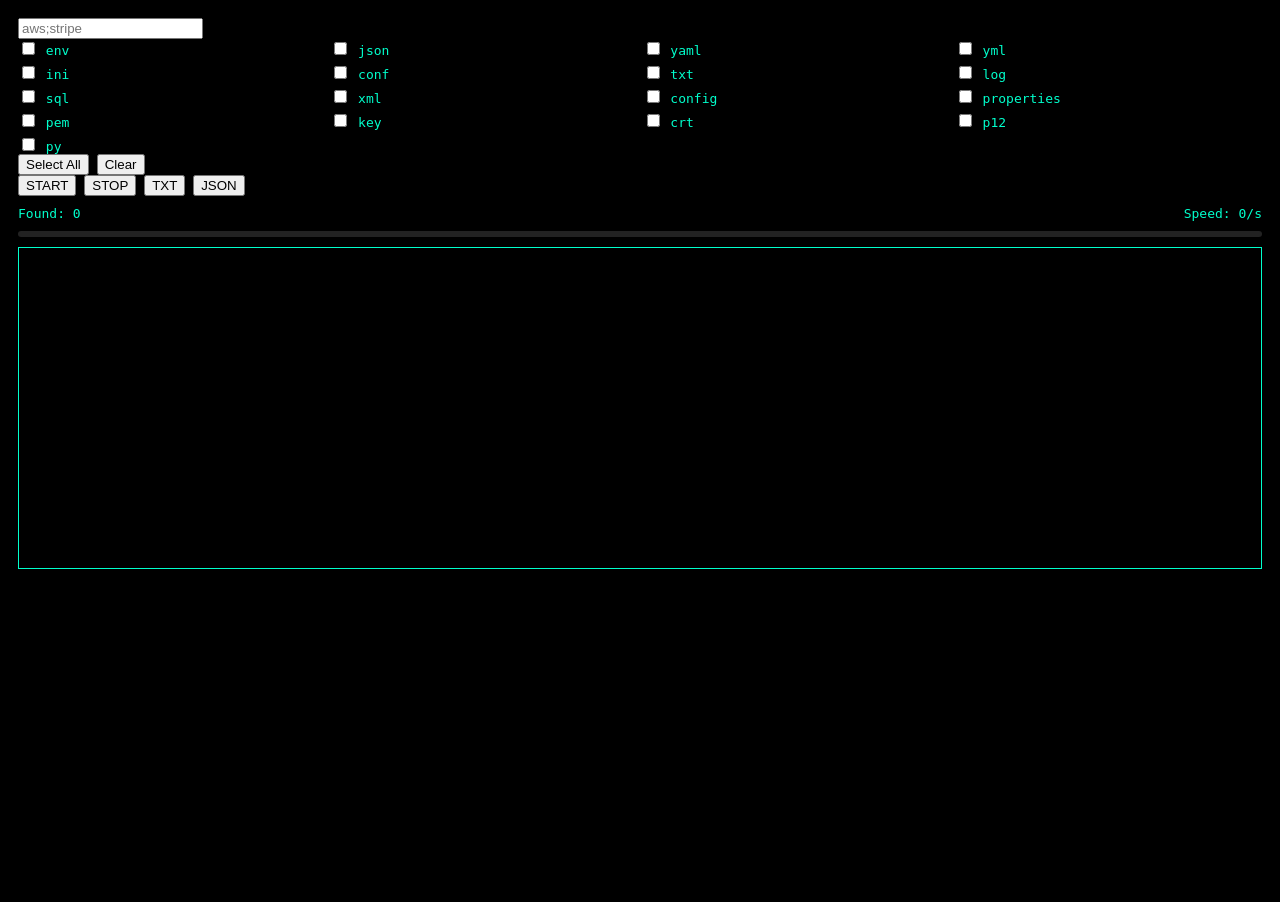
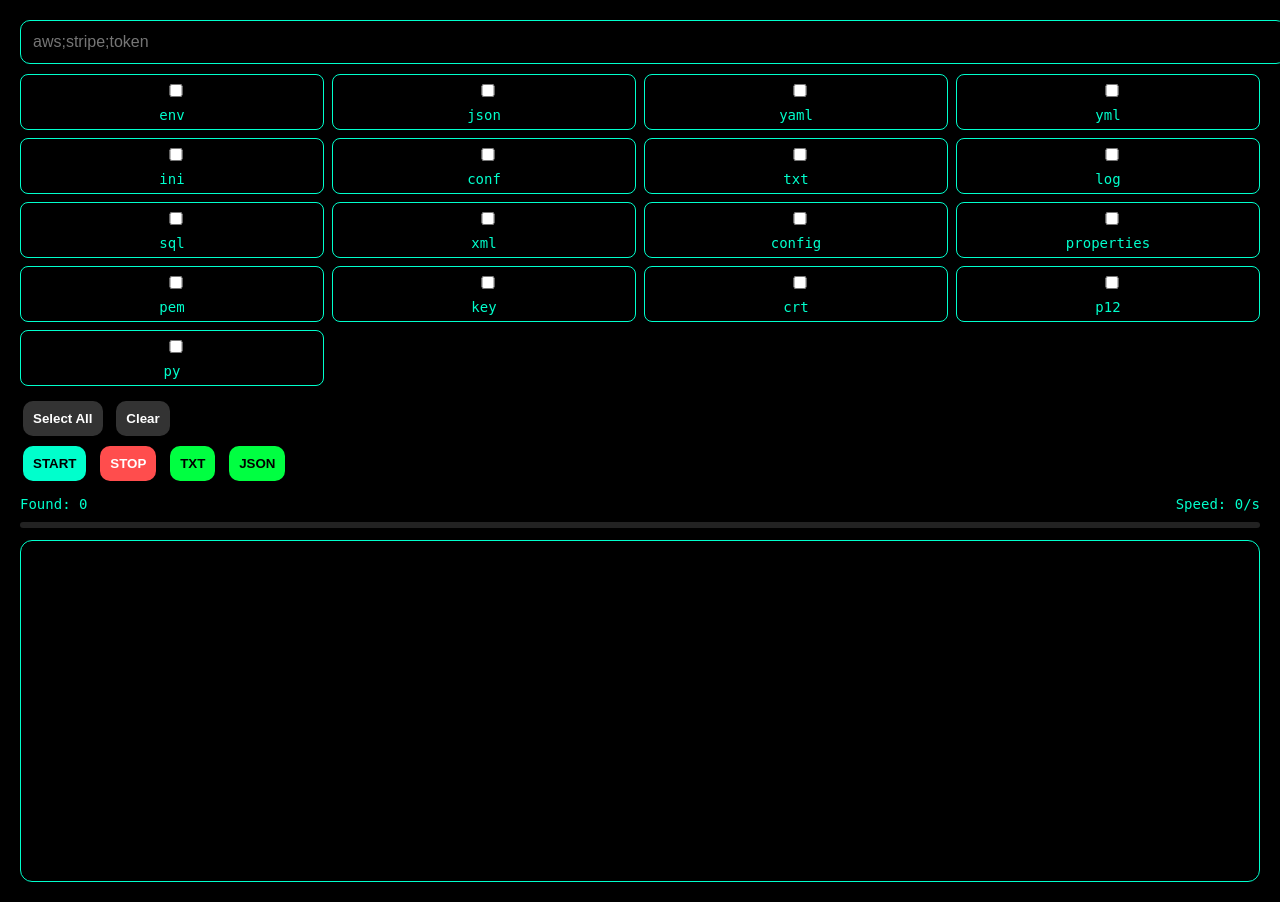
Before and after one commit to gptyasser8-bit/YSHDORKER, a Flask app: page / in a window 1280 px wide. Before the commit the page ends 569 px from the top, so only its background shows below. Run offline with Flask 3, Linux system fonts and the light colour scheme.

Commit message:
Update index.html

```diff
--- a/templates/index.html
+++ b/templates/index.html
@@ -5,25 +5,72 @@
 <title>Dorker Ultra</title>
 
 <style>
-body{background:#000;color:#00ffcc;font-family:monospace;padding:10px;}
-
-.grid{display:grid;grid-template-columns:repeat(4,1fr);gap:5px;}
-
-#log{
+body{
 background:#000;
-height:300px;
-overflow:auto;
-border:1px solid #00ffcc;
-margin-top:10px;
-padding:10px;
+color:#00ffcc;
+font-family:monospace;
+padding:12px;
 }
 
+/* تحسين الإدخال */
+input{
+width:100%;
+padding:12px;
+margin-bottom:10px;
+background:#000;
+border:1px solid #00ffcc;
+color:#00ffcc;
+border-radius:10px;
+font-size:16px;
+}
+
+/* grid responsive */
+.grid{
+display:grid;
+grid-template-columns:repeat(2,1fr);
+gap:8px;
+margin-bottom:10px;
+}
+
+/* شاشات كبيرة */
+@media(min-width:700px){
+.grid{
+grid-template-columns:repeat(4,1fr);
+}
+}
+
+label{
+border:1px solid #00ffcc;
+padding:6px;
+border-radius:8px;
+text-align:center;
+font-size:14px;
+}
+
+/* أزرار */
+button{
+padding:10px;
+margin:5px 3px;
+border:none;
+border-radius:10px;
+font-weight:bold;
+cursor:pointer;
+}
+
+.start{background:#00ffcc;color:#000;}
+.stop{background:#ff4d4d;color:#fff;}
+.down{background:#00ff41;color:#000;}
+.ctrl{background:#333;color:#fff;}
+
+/* stats */
 .stats{
 display:flex;
 justify-content:space-between;
 margin-top:10px;
+font-size:14px;
 }
 
+/* progress */
 .progress{
 height:6px;
 background:#222;
@@ -37,29 +84,45 @@ height:100%;
 width:0%;
 background:#00ffcc;
 }
+
+/* log */
+#log{
+background:#000;
+height:320px;
+overflow:auto;
+border:1px solid #00ffcc;
+margin-top:12px;
+padding:10px;
+border-radius:12px;
+font-size:13px;
+}
 </style>
 
 </head>
 
 <body>
 
-<input id="keyword" placeholder="aws;stripe">
+<input id="keyword" placeholder="aws;stripe;token">
 
 <div class="grid">
 {% for e in exts %}
-<label><input type="checkbox" class="extbox" value="{{e}}"> {{e}}</label>
+<label>
+<input type="checkbox" class="extbox" value="{{e}}"> {{e}}
+</label>
 {% endfor %}
 </div>
 
-<button onclick="selectAll()">Select All</button>
-<button onclick="clearAll()">Clear</button>
+<div>
+<button class="ctrl" onclick="selectAll()">Select All</button>
+<button class="ctrl" onclick="clearAll()">Clear</button>
+</div>
 
-<br>
-
-<button onclick="start()">START</button>
-<button onclick="stop()">STOP</button>
-<button onclick="download('txt')">TXT</button>
-<button onclick="download('json')">JSON</button>
+<div>
+<button class="start" onclick="start()">START</button>
+<button class="stop" onclick="stop()">STOP</button>
+<button class="down" onclick="download('txt')">TXT</button>
+<button class="down" onclick="download('json')">JSON</button>
+</div>
 
 <div class="stats">
 <div>Found: <span id="found">0</span></div>
@@ -83,20 +146,27 @@ let el=document.getElementById("log")
 let line=document.createElement("div")
 line.textContent=t
 
-// لون خاص للفاوند
 if(t.includes("SECRET FOUND")){
 line.style.color="#00ff41"
 }
-if(t.includes("Checking")){
+else if(t.includes("Checking")){
 line.style.color="#00ccff"
+}
+else if(t.includes("ERROR")){
+line.style.color="#ff4d4d"
 }
 
 el.appendChild(line)
 el.scrollTop=el.scrollHeight
 }
 
-function selectAll(){document.querySelectorAll(".extbox").forEach(e=>e.checked=true)}
-function clearAll(){document.querySelectorAll(".extbox").forEach(e=>e.checked=false)}
+function selectAll(){
+document.querySelectorAll(".extbox").forEach(e=>e.checked=true)
+}
+
+function clearAll(){
+document.querySelectorAll(".extbox").forEach(e=>e.checked=false)
+}
 
 function getExt(){
 let ex=[]
```
